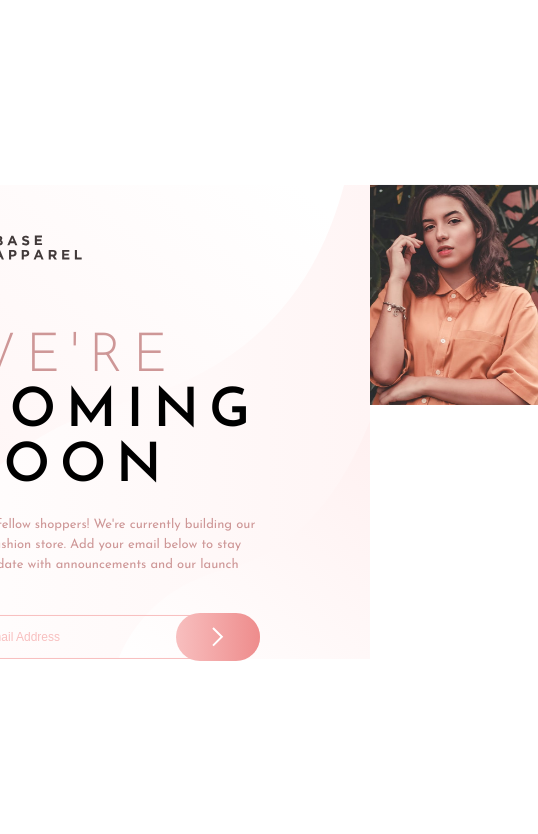
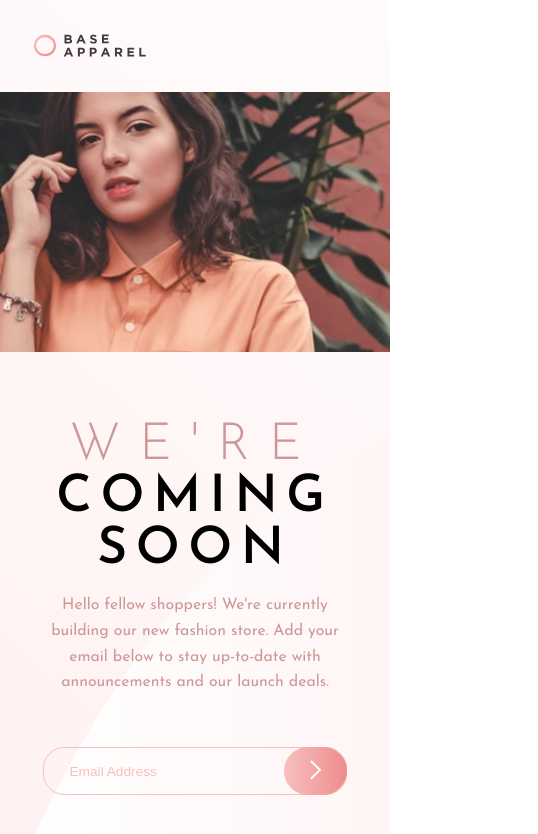
Before and after one commit to HernanChoquo161Dev/FEM-BaseApparelComingSoonMaster, a plain HTML site: page index.html in a window 390 px wide. Shown: the whole page, 538 px wide, since content can reach past the window. Drawn offline with Linux system fonts and the light colour scheme.

Commit message:
design solution - CSS

```diff
--- a/css/style.css
+++ b/css/style.css
@@ -31,6 +31,11 @@ body {
   font-family: "Josefin Sans", sans-serif;
 }
 /**/
+.base-apparel-page__box-image-mobile {
+  display: none;
+  visibility: hidden;
+}
+/**/
 .main-page {
   width: 100vw;
 
@@ -43,6 +48,8 @@ body {
 .base-apparel-page {
   display: flex;
   justify-content: center;
+
+  padding: 0 2rem;
   margin: auto;
 
   max-width: 1000px;
@@ -60,61 +67,61 @@ body {
 
   flex: 1 0 52%;
 
-  padding: 0 110px;
+  padding: 0 11rem;
 }
 .base-apparel-page__box-logo {
-  padding-top: 50px;
-  padding-bottom: 70px;
+  padding-top: 5rem;
+  padding-bottom: 7rem;
 }
 .base-apparel-page__logo {
   display: block;
-  max-width: 120px;
+  width: 12rem;
   height: auto;
 }
 /**/
-.base-apparel-page__box-text {
-}
 .base-apparel-page__box-title {
   text-transform: uppercase;
-  letter-spacing: 10px;
+  letter-spacing: 1rem;
 }
 .base-apparel-page__title-normal {
   display: block;
 
   color: var(--color-one);
-  font-size: 54px;
+  font-size: 5.4rem;
   font-weight: 300;
 }
 .base-apparel-page__tittle-bold {
   display: block;
 
-  font-size: 54px;
+  font-size: 5.4rem;
   font-weight: 600;
 }
 .base-apparel-page__text {
   color: var(--color-one);
-  font-size: 13px;
-  line-height: 20px;
+  font-size: 1.3rem;
+  line-height: 2rem;
 
-  padding: 20px 0;
+  padding: 2rem 0;
 }
 /**/
 .send-mail {
-  position: relative;
-
   display: flex;
   align-items: center;
   justify-content: flex-start;
+}
+.send-mail__box-input {
+  position: relative;
+  width: 100%;
 }
 .send-mail__input {
   background-color: transparent;
   width: 100%;
 
-  font-size: 12px;
+  font-size: 1.2rem;
 
-  padding: 14px 20px;
-  border-radius: 25px;
-  border: 1px solid var(--gradient-start-two);
+  padding: 1.4rem 2rem;
+  border-radius: 2.5rem;
+  border: 0.1rem solid var(--gradient-start-two);
   outline: none;
 }
 .send-mail__input::placeholder {
@@ -139,16 +146,16 @@ body {
   visibility: hidden;
   position: absolute;
   right: 28%;
-  top: 10px;
+  top: 1rem;
 }
 .send-mail__error-text {
   visibility: hidden;
   position: absolute;
-  left: 20px;
-  bottom: -20px;
+  left: 2rem;
+  bottom: -2rem;
 
   color: var(--gradient-end-two);
-  font-size: 12px;
+  font-size: 1.2rem;
   font-weight: 600;
 }
 .send-mail__error--show {
@@ -160,15 +167,20 @@ body {
     rgba(248, 191, 191, 1) 0%,
     rgba(238, 140, 140, 1) 100%
   );
-  padding: 14px 36px;
-  border-radius: 25px;
+  padding: 1.4rem 3.6rem;
+  border-radius: 2.5rem;
   border: none;
+
+  height: 100%;
 
   position: absolute;
   right: 0;
 }
 .send-mail__icon {
-  display: block;
+  display: inline;
+  position: relative;
+  top: -0.2rem;
+  margin: auto;
 }
 /**/
 .base-apparel-page__box-image {
@@ -183,4 +195,104 @@ body {
 }
 
 @media screen and (max-width: 770px) {
+  /**/
+  .main-page {
+    top: 0;
+    left: 0;
+    transform: translate(0, 0);
+  }
+  /**/
+  .base-apparel-page__box-image {
+    display: none;
+    visibility: hidden;
+  }
+  /**/
+  .base-apparel-page__box-image-mobile {
+    display: block;
+    visibility: visible;
+  }
+  .base-apparel-page__image-mobile {
+    display: block;
+    width: 100%;
+    height: auto;
+  }
+  /**/
+  .base-apparel-page {
+    max-width: 50rem;
+    padding: 0;
+  }
+  /**/
+  .base-apparel-page__presentation-box {
+    flex: 1 0 100%;
+    padding: 0;
+    padding-bottom: 14rem;
+  }
+  .base-apparel-page__box-logo {
+    padding: 4rem;
+  }
+  .base-apparel-page__logo {
+    width: 13rem;
+  }
+  .base-apparel-page__box-text {
+    text-align: center;
+    padding-top: 8rem;
+  }
+  /**/
+  .base-apparel-page__box-title {
+    text-transform: uppercase;
+    letter-spacing: 1rem;
+  }
+  .base-apparel-page__title-normal {
+    letter-spacing: 2.2rem;
+    font-size: 6rem;
+  }
+  .base-apparel-page__tittle-bold {
+    font-size: 6rem;
+  }
+  .base-apparel-page__text {
+    font-size: 1.85rem;
+    line-height: 3rem;
+
+    padding: 2rem 5rem;
+    margin-bottom: 4rem;
+  }
+  /**/
+  .send-mail {
+    padding: 0 5rem;
+  }
+  .send-mail__input {
+    font-size: 1.6rem;
+    padding: 1.8rem 3rem;
+  }
+  .send-mail__send {
+    padding: 1.4rem 3rem;
+    border-radius: 3rem;
+  }
+  .send-mail__icon {
+    display: block;
+  }
 }
+@media screen and (max-width: 430px) {
+  /*CSS - root*/
+  html {
+    font-size: 53.5%;
+  }
+}
+@media screen and (max-width: 380px) {
+  /*CSS - root*/
+  html {
+    font-size: 47.5%;
+  }
+}
+@media screen and (max-width: 320px) {
+  /*CSS - root*/
+  html {
+    font-size: 40.5%;
+  }
+}
+@media screen and (max-width: 280px) {
+  /*CSS - root*/
+  html {
+    font-size: 35.5%;
+  }
+}
--- a/index.html
+++ b/index.html
@@ -20,6 +20,9 @@
         <div class="base-apparel-page__box-logo">
           <img src="./images/logo.svg" alt="logo-image" class="base-apparel-page__logo">
         </div>
+        <div class="base-apparel-page__box-image-mobile">
+          <img src="./images/hero-mobile.jpg" alt="presentation-image" class="base-apparel-page__image-mobile">
+        </div>
         <div class="base-apparel-page__box-text">
           <h1 class="base-apparel-page__box-title">
             <span class="base-apparel-page__title-normal">We're</span>
@@ -28,12 +31,14 @@
           <p class="base-apparel-page__text">Hello fellow shoppers! We're currently building our new fashion store. Add your email below to stay up-to-date with announcements and our launch deals.</p>
         </div>
         <form action="#" method="GET" class="send-mail">
+          <div class="send-mail__box-input">
             <input type="text" placeholder="Email Address" class="send-mail__input">
             <img src="./images/icon-error.svg" alt="error-icon" class="send-mail__error-icon">
             <span class="send-mail__error-text">Pleace provide a valid email</span>
             <button type="submit" class="send-mail__send">
               <img src="./images/icon-arrow.svg" alt="icon-button" class="send-mail__icon">
             </button>
+          </div>
         </form>
       </div>
       <div class="base-apparel-page__box-image">
```
Lines whose indentation alone changed are shown as unchanged.
